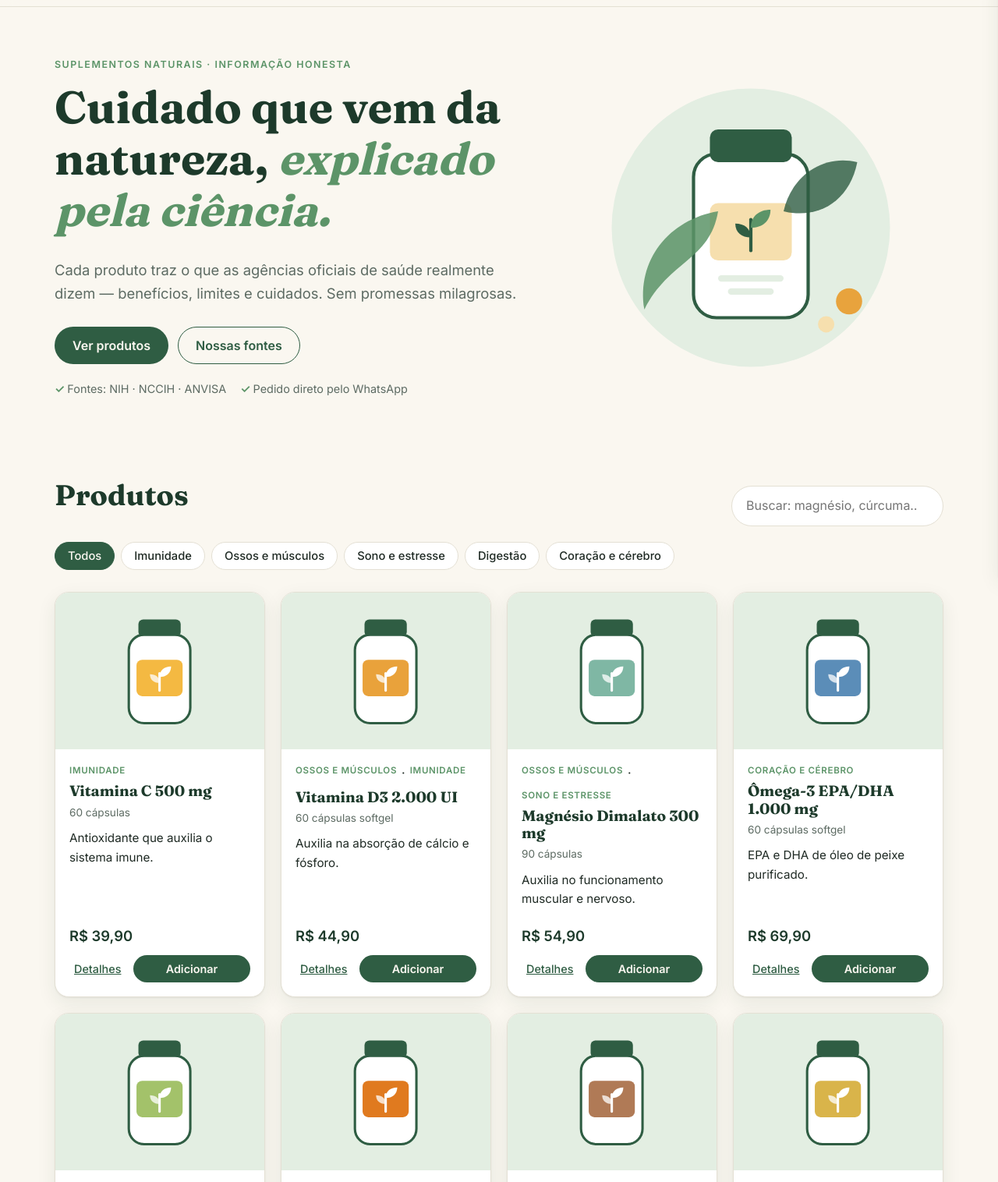
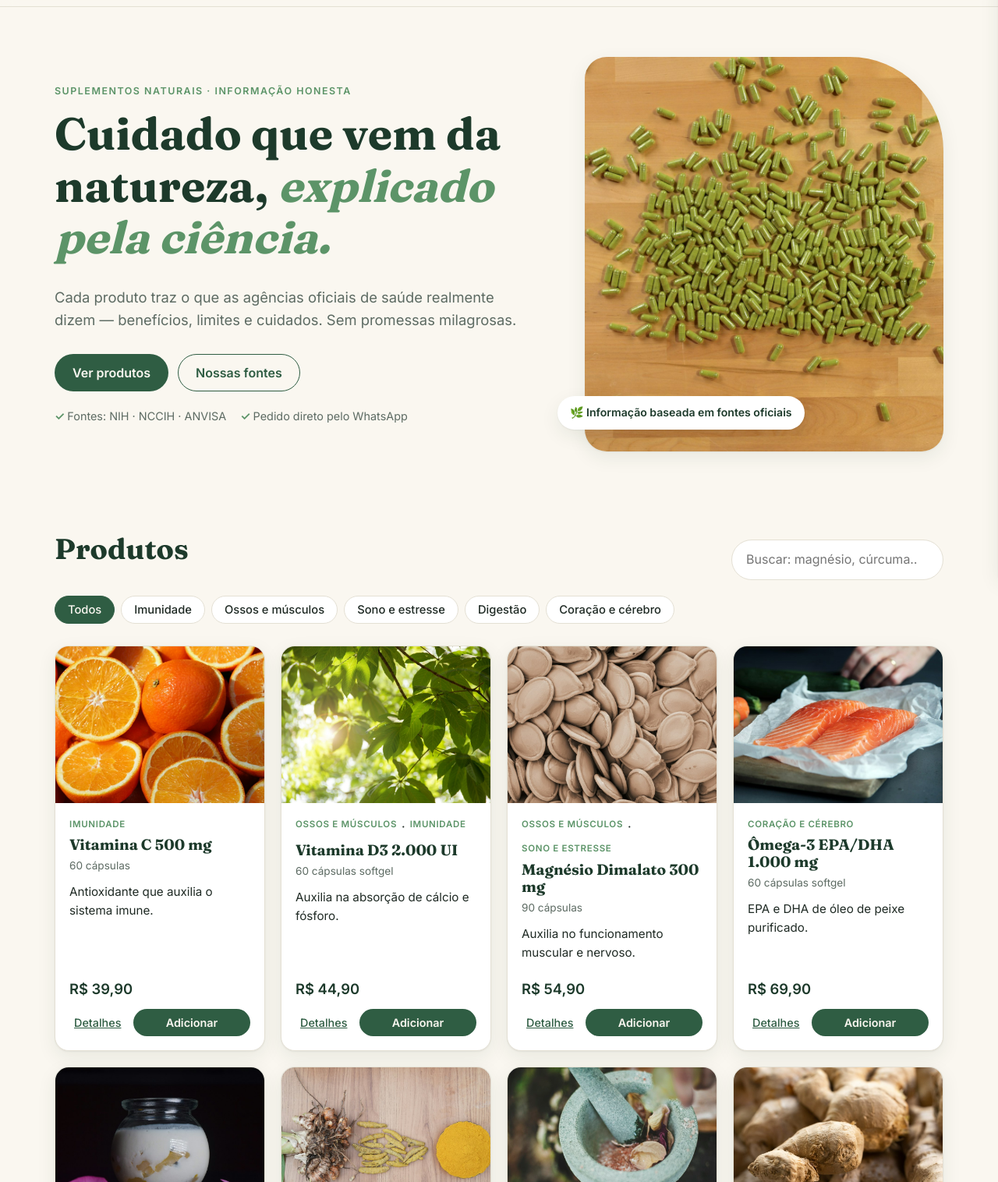
Before and after one commit to adilsoneana25-lab/meus-projetos-, a plain HTML site: page suplementos-naturais/index.html in a window 1280 px wide. Shown: the part 60-1576 px from the top of the page at 78% size. Drawn offline with Linux system fonts and the light colour scheme.

Commit message:
Troca ilustrações por fotos reais do Unsplash com créditos
Co-Authored-By: Claude Opus 5.5 <noreply@anthropic.com>
Claude-Session: https://claude.ai/code/session_01R7yc9rH6b64aWijQLBQcsR

```diff
--- a/suplementos-naturais/app.js
+++ b/suplementos-naturais/app.js
@@ -16,17 +16,6 @@
   function saveCart() {
     try { localStorage.setItem("raizviva-cart", JSON.stringify(state.cart)); } catch {}
   }
-
-  // Ilustração de frasco gerada por produto (sem dependência de imagens externas)
-  const bottle = (color) => `
-    <svg viewBox="0 0 100 120" aria-hidden="true">
-      <rect x="28" y="6" width="44" height="18" rx="5" fill="var(--leaf-700)"/>
-      <rect x="18" y="22" width="64" height="92" rx="16" fill="var(--surface)" stroke="var(--leaf-700)" stroke-width="2.5"/>
-      <rect x="26" y="48" width="48" height="38" rx="6" fill="${color}"/>
-      <path d="M50 80V62" stroke="#fff" stroke-width="2.5" stroke-linecap="round"/>
-      <path d="M50 66c0-7 5-11 12-11 0 7-5 11-12 11Z" fill="#fff"/>
-      <path d="M50 72c0-6-4-9-10-9 0 6 4 9 10 9Z" fill="#fff" opacity=".75"/>
-    </svg>`;
 
   /* ---------- Filtros ---------- */
   function renderFilters() {
@@ -58,7 +47,7 @@
     $("#empty").hidden = list.length > 0;
     $("#grid").innerHTML = list.map((p) => `
       <article class="card">
-        <div class="card__art">${bottle(p.color)}</div>
+        <div class="card__art"><img src="${p.image}" alt="${escapeHtml(p.imageAlt)}" loading="lazy" width="900" height="675"></div>
         <div class="card__body">
           <div class="card__tags">${p.categories.map((c) => `<span class="tag">${catLabel[c]}</span>`).join(" · ")}</div>
           <h3>${escapeHtml(p.name)}</h3>
@@ -87,6 +76,7 @@
     const p = byId[id];
     $("#modalBody").innerHTML = `
       <button class="icon-btn modal__close" data-close aria-label="Fechar">✕</button>
+      <figure class="modal__img"><img src="${p.image}" alt="${escapeHtml(p.imageAlt)}"><figcaption>Foto: <a href="${p.credit.photo}" target="_blank" rel="noopener">${escapeHtml(p.credit.name)}</a> / Unsplash</figcaption></figure>
       <p class="tag">${p.categories.map((c) => catLabel[c]).join(" · ")}</p>
       <h2 id="modalTitle">${escapeHtml(p.name)}</h2>
       <p class="card__form">${escapeHtml(p.form)}</p>
--- a/suplementos-naturais/index.html
+++ b/suplementos-naturais/index.html
@@ -45,23 +45,10 @@
             <li>Pedido direto pelo WhatsApp</li>
           </ul>
         </div>
-        <div class="hero__art" aria-hidden="true">
-          <svg viewBox="0 0 400 400">
-            <circle cx="200" cy="200" r="170" fill="var(--leaf-100)"/>
-            <rect x="130" y="110" width="140" height="200" rx="28" fill="var(--surface)" stroke="var(--leaf-700)" stroke-width="4"/>
-            <rect x="150" y="80" width="100" height="40" rx="10" fill="var(--leaf-700)"/>
-            <rect x="150" y="170" width="100" height="70" rx="10" fill="var(--sun-200)"/>
-            <path d="M200 228v-38" stroke="var(--leaf-700)" stroke-width="4" stroke-linecap="round"/>
-            <path d="M200 200c0-14 10-22 24-22 0 14-10 22-24 22Z" fill="var(--leaf-500)"/>
-            <path d="M200 212c0-11-8-17-19-17 0 11 8 17 19 17Z" fill="var(--leaf-700)"/>
-            <rect x="160" y="258" width="80" height="8" rx="4" fill="var(--leaf-100)"/>
-            <rect x="172" y="274" width="56" height="8" rx="4" fill="var(--leaf-100)"/>
-            <path d="M70 300c30-60 80-60 90-120-60 10-100 60-90 120Z" fill="var(--leaf-500)" opacity=".85"/>
-            <path d="M330 120c-10 50-50 70-90 60 10-45 50-70 90-60Z" fill="var(--leaf-700)" opacity=".8"/>
-            <circle cx="320" cy="290" r="16" fill="var(--sun-400)"/>
-            <circle cx="292" cy="318" r="10" fill="var(--sun-200)"/>
-          </svg>
-        </div>
+        <figure class="hero__art">
+          <img src="img/hero.jpg" alt="Cápsulas de suplemento natural verdes sobre mesa de madeira" width="1000" height="1100">
+          <span class="hero__badge">🌿 Informação baseada em fontes oficiais</span>
+        </figure>
       </div>
     </section>
 
@@ -109,6 +96,7 @@
   <footer class="footer">
     <div class="container">
       <p class="disclaimer"><strong>Aviso importante:</strong> suplementos alimentares não são medicamentos e não se destinam a diagnosticar, tratar, curar ou prevenir doenças. Gestantes, lactantes, crianças, pessoas com doenças crônicas ou que usam medicamentos devem consultar um profissional de saúde antes de usar.</p>
+      <p class="small">Fotos: <a href="https://unsplash.com/?utm_source=raiz_viva&amp;utm_medium=referral" target="_blank" rel="noopener">Unsplash</a> — Harrison Cohen (capa), Sheraz Shaikh, Akhilesh Sharma, Sebastian Schuster, Caroline Attwood, Michu Đăng Quang, iKshana Productions, Katherine Hanlon e engin akyurt.</p>
       <p class="small">© <span id="year"></span> Raiz Viva · Loja demonstrativa — nomes, preços e contato são fictícios.</p>
     </div>
   </footer>
--- a/suplementos-naturais/products.js
+++ b/suplementos-naturais/products.js
@@ -2,6 +2,7 @@
  * Catálogo da loja.
  * - Para editar preços, nomes ou adicionar produtos, altere apenas este arquivo.
  * - WHATSAPP_NUMBER: DDI + DDD + número, só dígitos (ex.: 5511987654321).
+ * - Fotos: Unsplash (licença gratuita para uso comercial). Créditos em "credit".
  * - Textos de "evidência" e "cuidados" resumem as fichas oficiais citadas em "fonte".
  *   Alegações de rótulo no Brasil devem seguir a IN 28/2018 da ANVISA.
  */
@@ -19,6 +20,9 @@ const CATEGORIES = [
 const PRODUCTS = [
   {
     id: "vitamina-c",
+    image: "img/vitamina-c.jpg",
+    imageAlt: "Laranjas fatiadas",
+    credit: { name: "Sheraz Shaikh", url: "https://unsplash.com/@sheraz154", photo: "https://unsplash.com/photos/Zx3kcU2Kw9E" },
     name: "Vitamina C 500 mg",
     form: "60 cápsulas",
     price: 39.9,
@@ -33,6 +37,9 @@ const PRODUCTS = [
   },
   {
     id: "vitamina-d",
+    image: "img/vitamina-d.jpg",
+    imageAlt: "Luz do sol entre folhas",
+    credit: { name: "Akhilesh Sharma", url: "https://unsplash.com/@fotonium", photo: "https://unsplash.com/photos/Hsjak-F8n3A" },
     name: "Vitamina D3 2.000 UI",
     form: "60 cápsulas softgel",
     price: 44.9,
@@ -47,6 +54,9 @@ const PRODUCTS = [
   },
   {
     id: "magnesio",
+    image: "img/magnesio.jpg",
+    imageAlt: "Sementes de abóbora",
+    credit: { name: "Sebastian Schuster", url: "https://unsplash.com/@sschusterphotoart", photo: "https://unsplash.com/photos/2QI2u5uQjto" },
     name: "Magnésio Dimalato 300 mg",
     form: "90 cápsulas",
     price: 54.9,
@@ -61,6 +71,9 @@ const PRODUCTS = [
   },
   {
     id: "omega-3",
+    image: "img/omega-3.jpg",
+    imageAlt: "Peixe cru em tábua de madeira",
+    credit: { name: "Caroline Attwood", url: "https://unsplash.com/@_carolineattwood", photo: "https://unsplash.com/photos/kC9KUtSiflw" },
     name: "Ômega-3 EPA/DHA 1.000 mg",
     form: "60 cápsulas softgel",
     price: 69.9,
@@ -75,6 +88,9 @@ const PRODUCTS = [
   },
   {
     id: "probiotico",
+    image: "img/probiotico.jpg",
+    imageAlt: "Iogurte natural em pote de vidro",
+    credit: { name: "Michu Đăng Quang", url: "https://unsplash.com/@michu_dangquang", photo: "https://unsplash.com/photos/47uH_XnIIhU" },
     name: "Probiótico 10 bilhões UFC",
     form: "30 cápsulas",
     price: 79.9,
@@ -89,6 +105,9 @@ const PRODUCTS = [
   },
   {
     id: "curcuma",
+    image: "img/curcuma.jpg",
+    imageAlt: "Raiz e pó de cúrcuma",
+    credit: { name: "iKshana Productions", url: "https://unsplash.com/@ikshanaproductions", photo: "https://unsplash.com/photos/X9OFBvUxW78" },
     name: "Cúrcuma com Pimenta-preta",
     form: "60 cápsulas",
     price: 49.9,
@@ -103,6 +122,9 @@ const PRODUCTS = [
   },
   {
     id: "ashwagandha",
+    image: "img/ashwagandha.jpg",
+    imageAlt: "Pilão com ervas secas (imagem ilustrativa)",
+    credit: { name: "Katherine Hanlon", url: "https://unsplash.com/@tinymountain", photo: "https://unsplash.com/photos/9-Hgi9w9bDM" },
     name: "Ashwagandha 500 mg",
     form: "60 cápsulas",
     price: 64.9,
@@ -117,6 +139,9 @@ const PRODUCTS = [
   },
   {
     id: "gengibre",
+    image: "img/gengibre.jpg",
+    imageAlt: "Raízes de gengibre fresco",
+    credit: { name: "engin akyurt", url: "https://unsplash.com/@enginakyurt", photo: "https://unsplash.com/photos/Pj8qDxCuMTs" },
     name: "Gengibre 400 mg",
     form: "60 cápsulas",
     price: 34.9,
--- a/suplementos-naturais/styles.css
+++ b/suplementos-naturais/styles.css
@@ -84,7 +84,9 @@ img, svg { display: block; }
 .hero__cta { display: flex; gap: 12px; flex-wrap: wrap; margin: 28px 0 20px; }
 .trust { list-style: none; padding: 0; margin: 0; display: flex; gap: 18px; flex-wrap: wrap; font-size: .9rem; color: var(--muted); }
 .trust li::before { content: "✓ "; color: var(--leaf-500); font-weight: 700; }
-.hero__art svg { width: 100%; max-width: 420px; margin-inline: auto; }
+.hero__art { position: relative; margin: 0; }
+.hero__art img { width: 100%; height: auto; max-width: 460px; aspect-ratio: 10/11; object-fit: cover; border-radius: 28px 120px 28px 28px; margin-left: auto; box-shadow: var(--shadow); }
+.hero__badge { position: absolute; left: 0; bottom: 28px; background: var(--surface); color: var(--leaf-900); padding: 10px 16px; border-radius: 999px; font-size: .88rem; font-weight: 600; box-shadow: var(--shadow); }
 
 /* Sections */
 .section { padding: 64px 0; }
@@ -100,8 +102,9 @@ img, svg { display: block; }
 .grid { display: grid; grid-template-columns: repeat(auto-fill, minmax(250px, 1fr)); gap: 20px; }
 .card { background: var(--surface); border: 1px solid var(--line); border-radius: var(--radius); overflow: hidden; display: flex; flex-direction: column; box-shadow: var(--shadow); transition: transform .2s; }
 .card:hover { transform: translateY(-3px); }
-.card__art { aspect-ratio: 4/3; display: grid; place-items: center; background: var(--leaf-100); }
-.card__art svg { width: 46%; }
+.card__art { aspect-ratio: 4/3; overflow: hidden; background: var(--leaf-100); }
+.card__art img { display: block; width: 100%; height: 100%; object-fit: cover; transition: transform .4s ease; }
+.card:hover .card__art img { transform: scale(1.05); }
 .card__body { padding: 18px; display: flex; flex-direction: column; gap: 6px; flex: 1; }
 .card__tags { display: flex; gap: 6px; flex-wrap: wrap; }
 .tag { font-size: .72rem; font-weight: 600; text-transform: uppercase; letter-spacing: .06em; color: var(--leaf-500); }
@@ -138,7 +141,10 @@ img, svg { display: block; }
 .modal { border: none; border-radius: var(--radius); padding: 0; width: min(620px, 100% - 32px); max-height: 88vh; background: var(--surface); color: var(--text); box-shadow: var(--shadow); }
 .modal::backdrop { background: rgba(10, 20, 14, .55); }
 .modal__body { padding: 28px; position: relative; }
-.modal__close { position: absolute; top: 14px; right: 14px; }
+.modal__img { margin: -28px -28px 20px; }
+.modal__img img { width: 100%; aspect-ratio: 16/9; object-fit: cover; }
+.modal__img figcaption { font-size: .75rem; color: var(--muted); padding: 6px 28px 0; }
+.modal__close { position: absolute; top: 14px; right: 14px; z-index: 1; background: var(--surface); }
 .modal h2 { font-size: 1.7rem; padding-right: 36px; }
 .modal h4 { margin: 18px 0 4px; font-size: .8rem; text-transform: uppercase; letter-spacing: .08em; color: var(--leaf-500); }
 .modal p { margin: 0; }
@@ -171,13 +177,14 @@ img, svg { display: block; }
 
 @media (max-width: 820px) {
   .hero__grid, .science { grid-template-columns: 1fr; }
-  .hero__art { order: -1; max-width: 260px; margin-inline: auto; }
+  .hero__art { order: -1; }
+  .hero__art img { max-width: 100%; aspect-ratio: 16/10; border-radius: 20px 64px 20px 20px; }
+  .hero__badge { left: 12px; bottom: 12px; font-size: .8rem; }
   .steps { grid-template-columns: 1fr; }
   .nav { display: none; }
   .cart-btn { margin-left: auto; }
   .hero { padding-top: 32px; }
   .card__art { aspect-ratio: 16/9; }
-  .card__art svg { width: 28%; }
 }
 
 @media (prefers-reduced-motion: reduce) {
```
Also changed, not shown: suplementos-naturais/img/ashwagandha.jpg (added), suplementos-naturais/img/curcuma.jpg (added), suplementos-naturais/img/gengibre.jpg (added), suplementos-naturais/img/hero.jpg (added), suplementos-naturais/img/magnesio.jpg (added), suplementos-naturais/img/omega-3.jpg (added), suplementos-naturais/img/probiotico.jpg (added), suplementos-naturais/img/vitamina-c.jpg (added), suplementos-naturais/img/vitamina-d.jpg (added), 1 other file.
